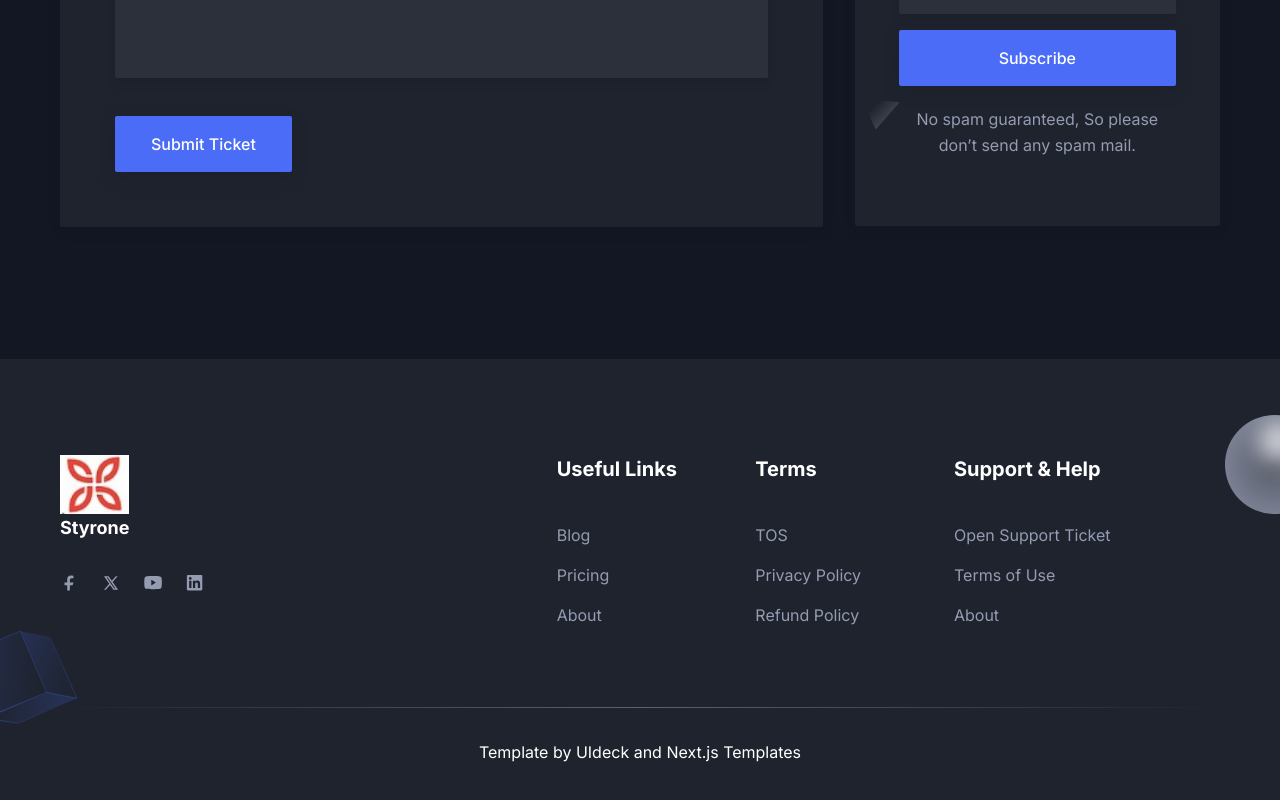
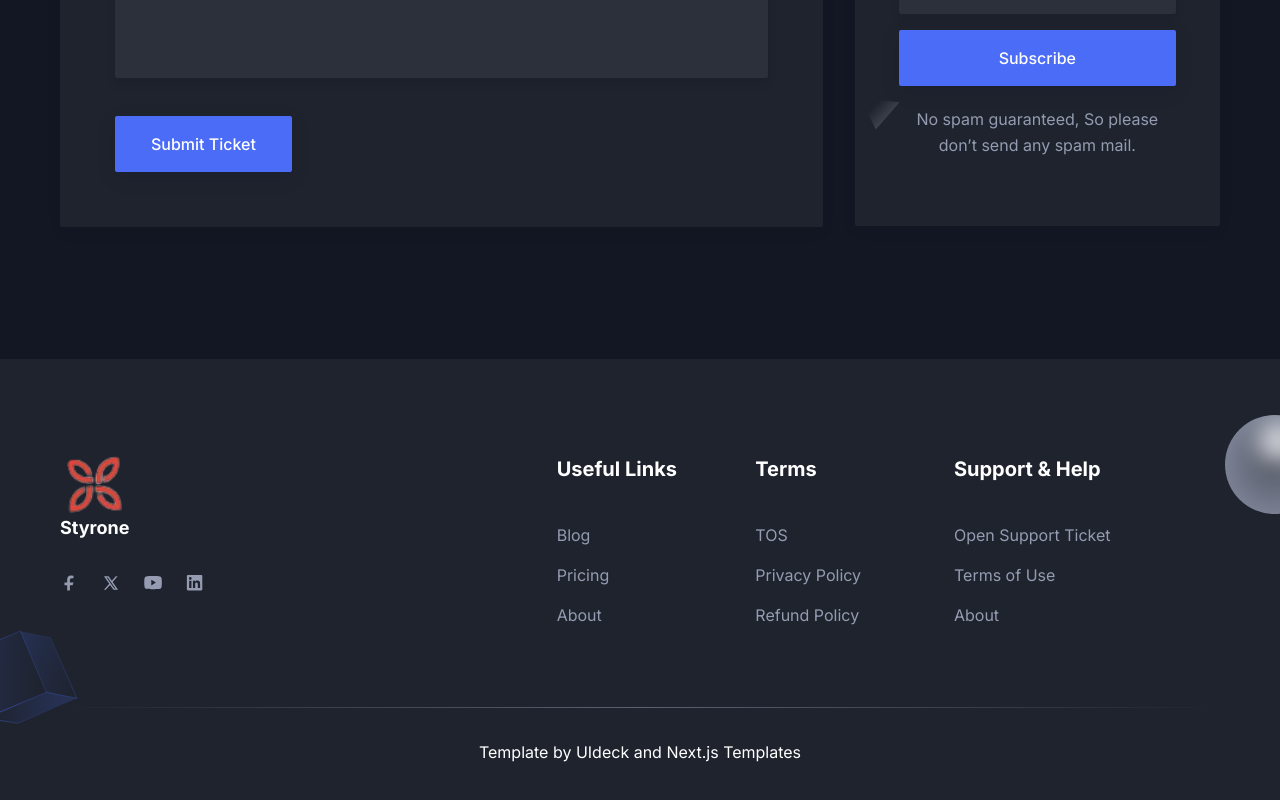
Before and after one commit to santhoshsandan/stylone, a Next.js app: page / in a window 1280 px wide. Shown: the part 7795-8595 px from the top of the page. Built offline with nearby package versions, Linux system fonts and the light colour scheme.

Commit message:
Update index.tsx

```diff
--- a/src/components/Footer/index.tsx
+++ b/src/components/Footer/index.tsx
@@ -12,7 +12,7 @@ const Footer = () => {
               <div className="mb-12 max-w-[360px] lg:mb-16">
                 <Link href="/" className="mb-8 inline-block">
                   <Image
-                    src="/images/logo1.jpg"
+                    src="/images/logo1.png"
                     alt="logo"
                     className="w-full "
                     width={140}
```
